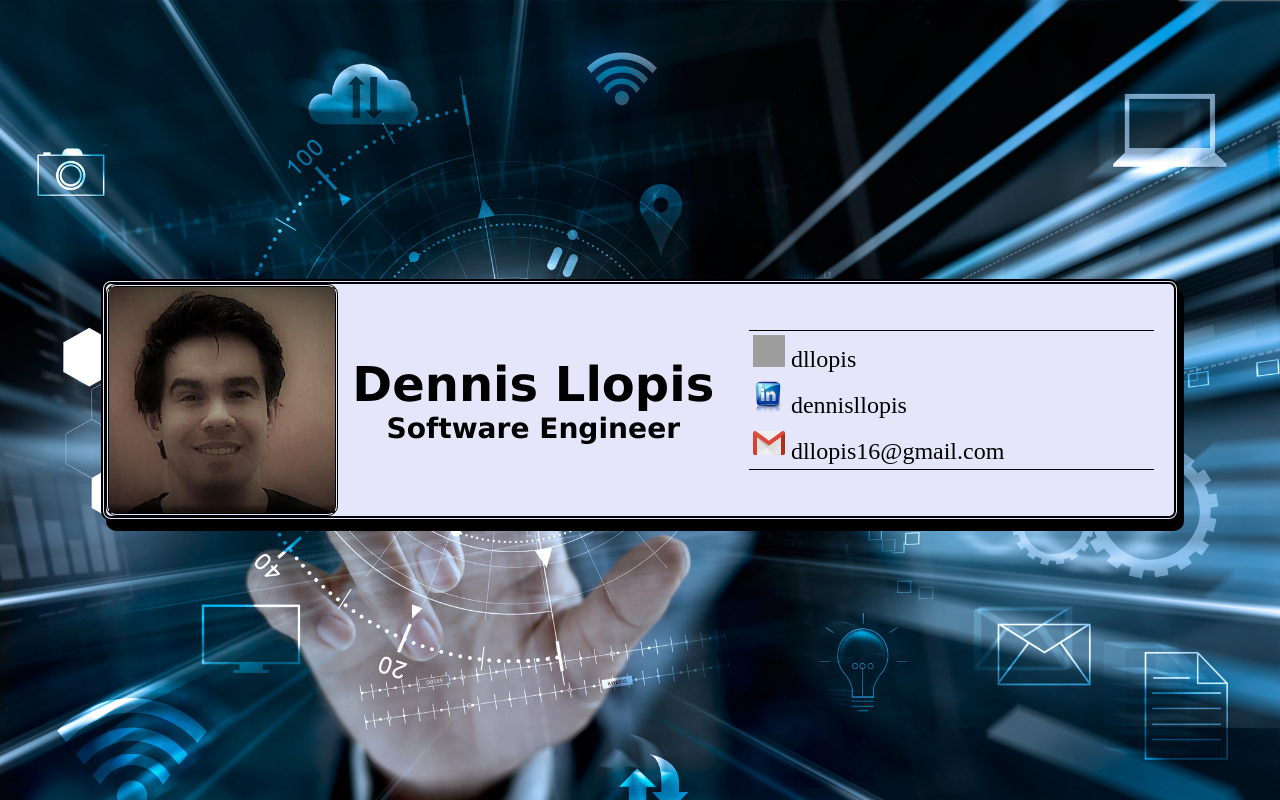
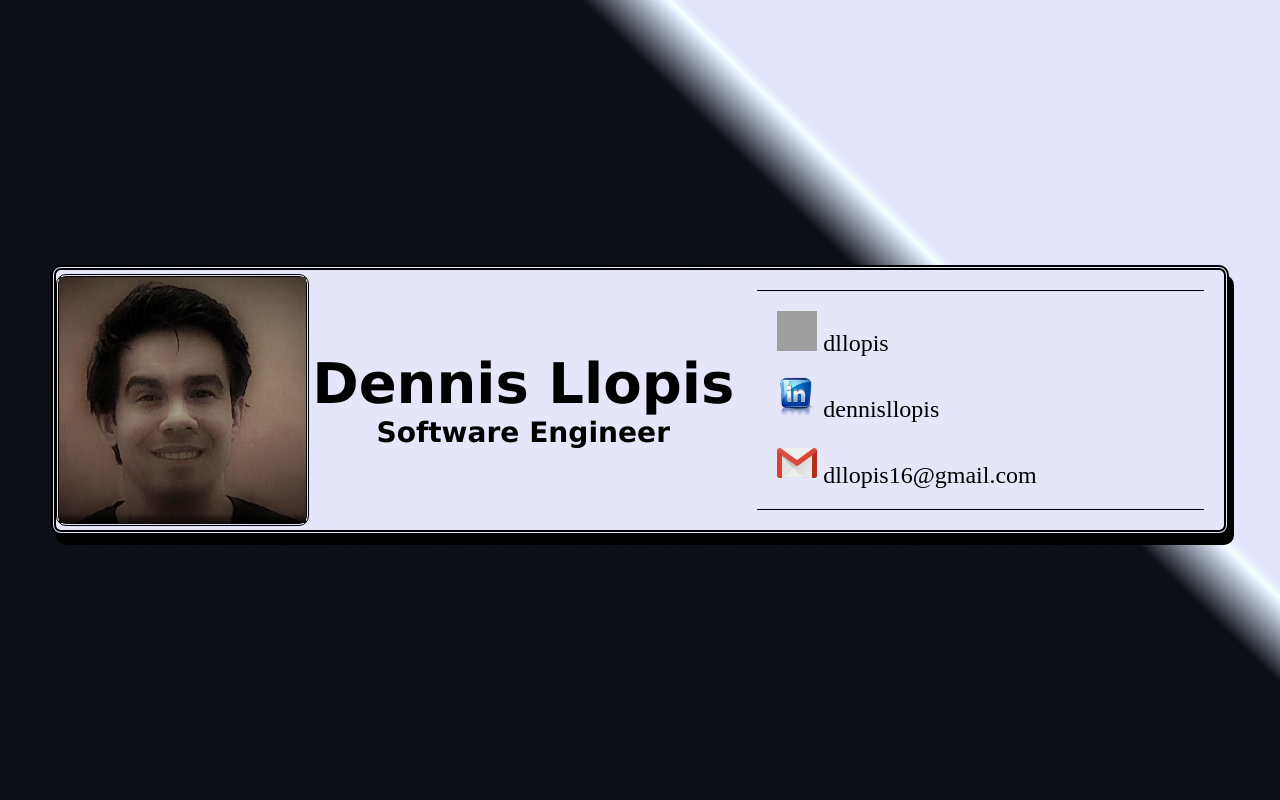
Before and after one commit to dllopis/Portfolio, a plain HTML site: page index.html in a window 1280 px wide. Drawn offline with nearby package versions, Linux system fonts and the light colour scheme; grey boxes are pictures that could not be loaded.

Commit message:
Testing a new wallpaper for large screens

```diff
--- a/assets/scripts/index.js
+++ b/assets/scripts/index.js
@@ -6,7 +6,6 @@ function copyToClipboard(element) {
     $("body").append($temp);
     $temp.val($(element).text()).select();
     document.execCommand("copy");
-
-    alert('Email address ' + '[ dllopis16@gmail.com ]' + ' has been copied to clipboard.');
+    alert('Email address ' + 'dllopis16@gmail.com' + ' has been copied to clipboard.');
     $temp.remove();
   }
--- a/assets/styles/styles.css
+++ b/assets/styles/styles.css
@@ -5,7 +5,7 @@
 }
 html {
   height: 100vh;
-  font-size: 1.1rem;
+  font-size: 100%;
 }
 body {
   height: 100%;
@@ -49,6 +49,7 @@ body {
   text-align: center;
 }
 #hero-name h1 {
+  font-size: 2rem;
 }
 #hero-links {
   /* background-color: white; */
@@ -56,16 +57,17 @@ body {
 }
 #hero-links ul {
   display: block;
+  padding: 10px;
   list-style-type: none;
   border-top: 1px solid black;
   border-bottom: 1px solid black;
 }
 #hero-links li {
   text-decoration: none;
-  padding: 4px;
-
+  padding: 10px;
   text-align: left;
   cursor: pointer;
+  font-size: 1.5rem;
 }
 a {
   color: inherit;
@@ -95,27 +97,39 @@ li:active {
 #github-icon,
 #linkedin-icon,
 #gmail-icon {
-  width: 32px;
-  height: 32px;
+  width: 2.5rem;
+  height: 2.5rem;
 }
 
 @media (min-width: 43em){
-  html {
-    font-size: 1rem;
+  #hero-wrapper { display: flex;}
+  #hero-image {flex:1 0 25%; }
+  #hero-name > header > h1 {
+    font-size:2rem;
   }
-  #hero-wrapper { display: flex;}
-  #hero-image {flex:1 0 25%;}
   #hero-name { flex: 1 0 35%; }
   #hero-links { flex: 1 0 25%; }
 }
 
 @media (min-width: 62em)  {
-  #hero-wrapper { display: flex; }
+  html{
+    font-size: 100%;
+  }
+  body {
+    height: 100%;
+    background-image: url('../images/wallpaper-1.png');
+    background-repeat: no-repeat;
+    background-size: cover;
+  }
+  #hero-wrapper { display: flex;}
   #hero-image {flex:1 0 25%;  }
   #hero-img {
     max-width:100%;
     max-height:100%;
   }
+  #hero-name > header > h1 {
+    font-size:3.5rem;
+  }
   #hero-image {flex:1 0 15%;}
   #hero-name { flex: 1 0 30%; font-size: 1.5rem }
   #hero-links { flex: 1 0 35%; font-size: 1.5rem; }
```
Also changed, not shown: assets/images/wallpaper-1.png (added).
